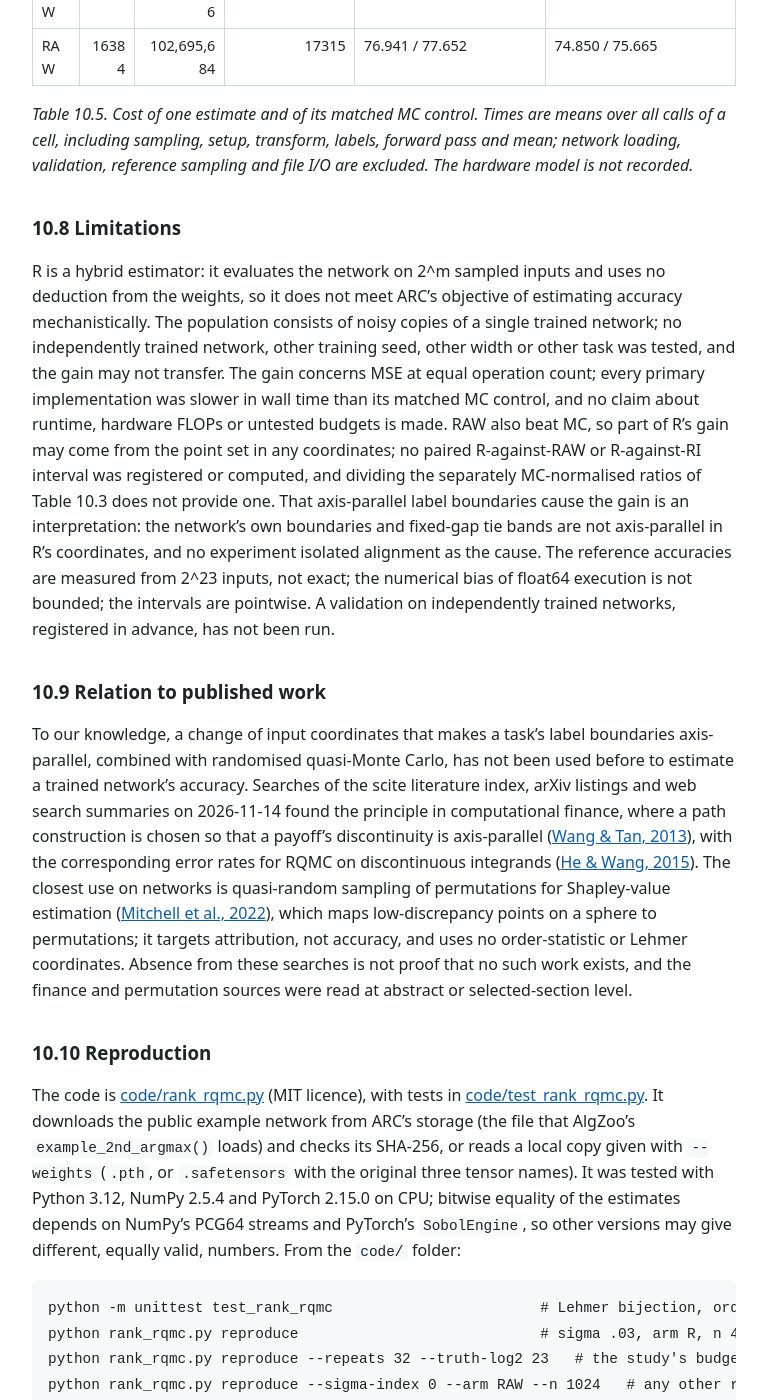
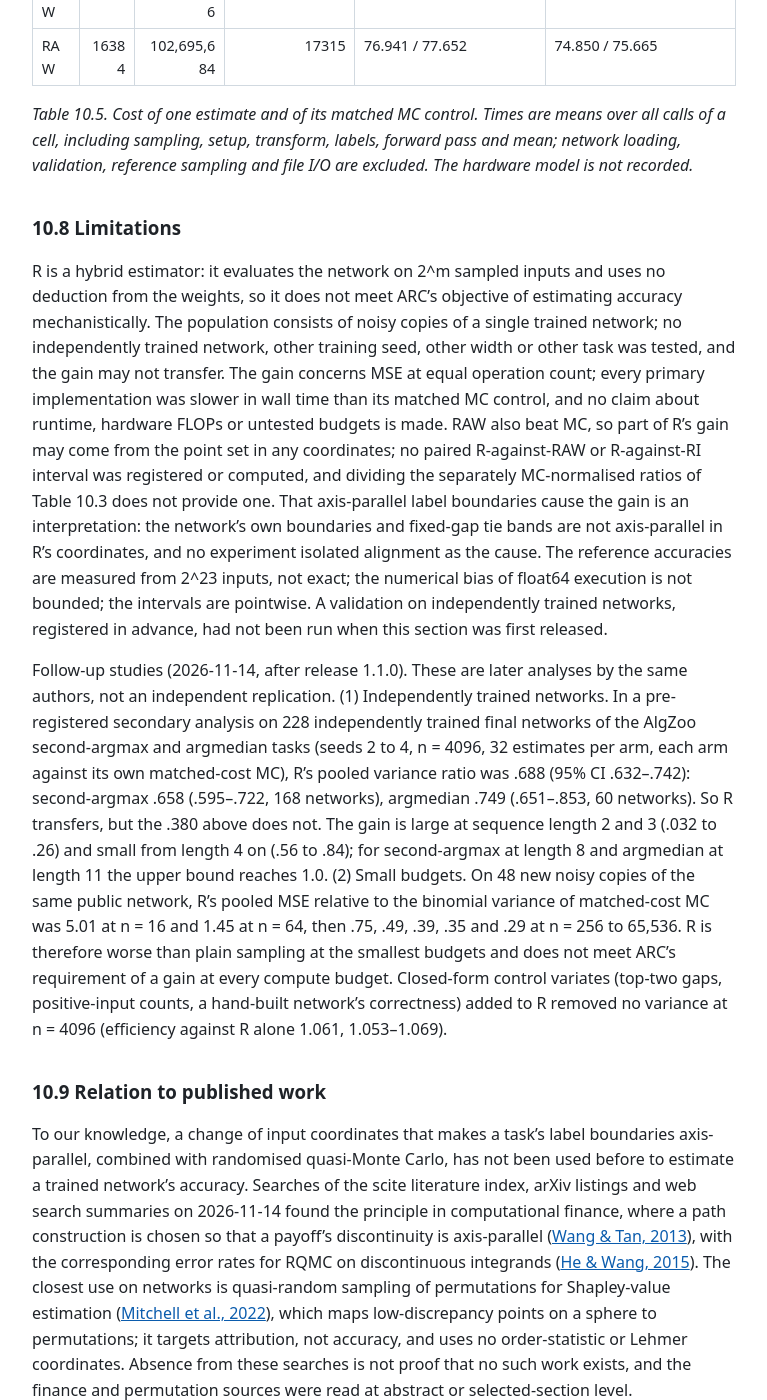
Before and after one commit to jc1122/mechanistic-interpretability-circuit-atlas, a Jekyll site: the page built from METHODS.md, in a window 1280 px wide and 1400 px high, scrolled down 18970 px. Shown: the whole window, without its empty margins (256-1023 px from the left). Built offline with Jekyll 4.4.1, drawn with Linux system fonts in a browser that asks for light colours; our own code applies the rules of GitHub Pages for plain Markdown files.

Commit message:
METHODS 10.8: rank RQMC follow-ups (independently trained nets .688; worse than MC at 16/64 rows; control variates add nothing)
Co-Authored-By: Claude Opus 5.5 <noreply@anthropic.com>
Claude-Session: https://claude.ai/code/session_0189WJZ7rygAhSBhQXRTsCuJ

```diff
--- a/METHODS.md
+++ b/METHODS.md
@@ -561,7 +561,20 @@ any coordinates; no paired R-against-RAW or R-against-RI interval was registered
 MC-normalised ratios of Table 10.3 does not provide one. That axis-parallel label boundaries cause the gain is an interpretation:
 the network's own boundaries and fixed-gap tie bands are not axis-parallel in R's coordinates, and no experiment isolated alignment
 as the cause. The reference accuracies are measured from 2^23 inputs, not exact; the numerical bias of float64 execution is not
-bounded; the intervals are pointwise. A validation on independently trained networks, registered in advance, has not been run.
+bounded; the intervals are pointwise. A validation on independently trained networks, registered in advance, had not been run when
+this section was first released.
+
+Follow-up studies (2026-11-14, after release 1.1.0). These are later analyses by the same authors, not an independent replication.
+(1) Independently trained networks. In a pre-registered secondary analysis on 228 independently trained final networks of the
+AlgZoo second-argmax and argmedian tasks (seeds 2 to 4, n = 4096, 32 estimates per arm, each arm against its own matched-cost MC),
+R's pooled variance ratio was .688 (95% CI .632–.742): second-argmax .658 (.595–.722, 168 networks), argmedian .749 (.651–.853,
+60 networks). So R transfers, but the .380 above does not. The gain is large at sequence length 2 and 3 (.032 to .26) and
+small from length 4 on (.56 to .84); for second-argmax at length 8 and argmedian at length 11 the upper bound reaches 1.0.
+(2) Small budgets. On 48 new noisy copies of the same public network, R's pooled MSE relative to the binomial variance of
+matched-cost MC was 5.01 at n = 16 and 1.45 at n = 64, then .75, .49, .39, .35 and .29 at n = 256 to 65,536. R is therefore
+worse than plain sampling at the smallest budgets and does not meet ARC's requirement of a gain at every compute budget.
+Closed-form control variates (top-two gaps, positive-input counts, a hand-built network's correctness) added to R removed no
+variance at n = 4096 (efficiency against R alone 1.061, 1.053–1.069).
 
 ### 10.9 Relation to published work
 
```
Also changed, not shown: 1 other file.
